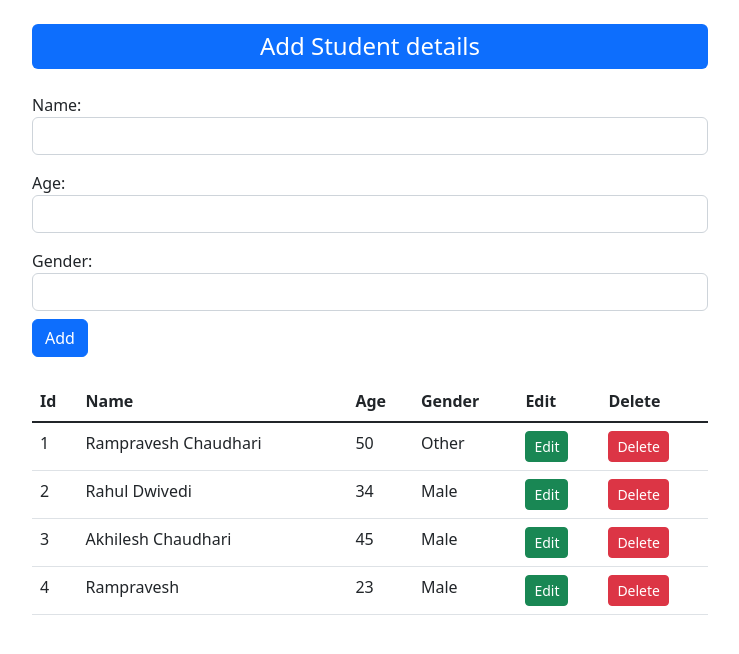
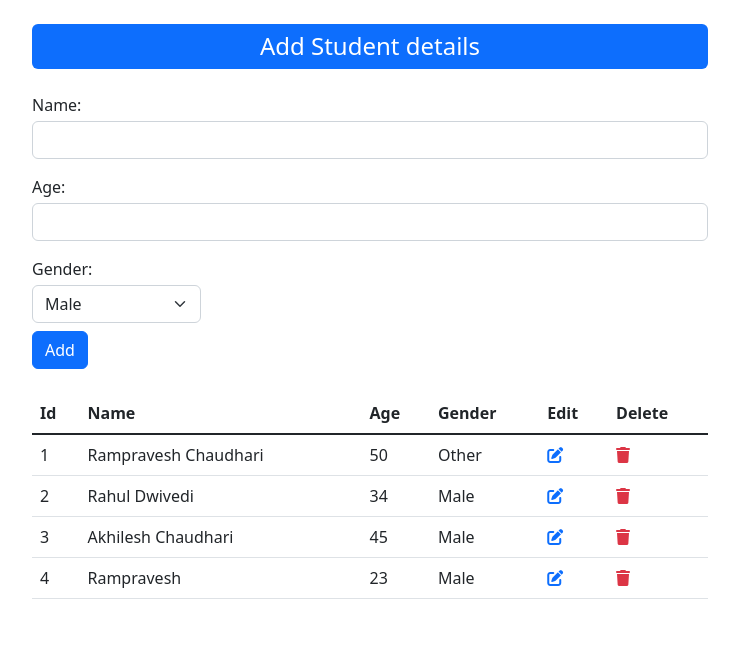
Before and after one commit to rampravesh22/django-practice, a Django app: page / in a window 1280 px wide. Shown: the top 654 px of the page, without its empty margins (270-1009 px from the left). Run offline with Django 4.2, Linux system fonts and the light colour scheme; data comes from the database, SQL or seed files in the repository; both versions use the stored data as it was after the commit; some libraries are stand-ins or nearby versions.

Commit message:
just commit

```diff
--- /dev/null
+++ b/formp/core/choices.py
@@ -0,0 +1,5 @@
+SELECT_GENDER =(
+    ("Male","Male"),
+    ("Female","Female"),
+    ("Other","Other")
+)
--- a/formp/core/forms.py
+++ b/formp/core/forms.py
@@ -1,8 +1,9 @@
 from django import forms
-
+from .choices import SELECT_GENDER
 
 class StudentRegister(forms.Form):
     name = forms.CharField(
-        required=True, label_suffix=":",widget=forms.TextInput(attrs={"class":"form-control"}))
-    age = forms.IntegerField(max_value=100,min_value=18,widget=forms.NumberInput(attrs={"class":"form-control"}))
-    gender = forms.CharField(max_length=100,widget=forms.TextInput(attrs={"class":"form-control"}))
+        required=True, label_suffix=":", widget=forms.TextInput(attrs={"class": "form-control"}))
+    age = forms.IntegerField(max_value=100, min_value=18, widget=forms.NumberInput(
+        attrs={"class": "form-control"}))
+    gender = forms.ChoiceField(choices=SELECT_GENDER,widget=forms.Select(attrs={"class":"form-select w-25"}))
--- a/formp/core/models.py
+++ b/formp/core/models.py
@@ -1,14 +1,9 @@
 from django.db import models
-
+from core.choices import SELECT_GENDER
 # Create your models here.
 
 
 class Student(models.Model):
-    gender_choice = (
-        ("Male", 'Male'),
-        ("Female", "Female"),
-        ("Other", "Other")
-    )
     name = models.CharField(max_length=100)
     age = models.IntegerField()
-    gender = models.CharField(choices=gender_choice, max_length=20)
+    gender = models.CharField(choices=SELECT_GENDER,max_length=100)
--- /dev/null
+++ b/formp/core/static/core/core.js
@@ -0,0 +1,21 @@
+$(document).ready(function () {
+    $(document).on('submit', '#form_id', function (e) {
+        console.log("hello world");
+        e.preventDefault();
+        const name = $('#name_id').val();
+        const email = $('#email_id').val();
+
+        $.ajax({
+            type: 'POST',
+            url: 'getemail/',
+            data: {
+                name: name,
+                email: email,
+                csrfmiddlewaretoken: $('input[name=csrfmiddlewaretoken]').val()
+            },
+            success: function () {
+                cosole.log("Data saved successfully")
+            },
+        });
+    });
+});
--- a/formp/core/static/core/style.css
+++ b/formp/core/static/core/style.css
@@ -1,3 +1,7 @@
 .container{
     width: clamp(500px,80%,700px);;
 }
+
+.bg-error{
+    background-color: red;
+}
--- a/formp/core/templates/core/base.html
+++ b/formp/core/templates/core/base.html
@@ -1,7 +1,6 @@
 <!DOCTYPE html>
 {% load static %}
 <html lang="en">
-
 <head>
     <meta charset="UTF-8">
     <meta http-equiv="X-UA-Compatible" content="IE=edge">
@@ -16,7 +15,12 @@
     </script>
     <link href="https://cdn.jsdelivr.net/npm/bootstrap@5.2.0/dist/css/bootstrap.min.css" rel="stylesheet"
         integrity="sha384-gH2yIJqKdNHPEq0n4Mqa/HGKIhSkIHeL5AyhkYV8i59U5AR6csBvApHHNl/vI1Bx" crossorigin="anonymous">
+    <link rel="stylesheet" href="https://cdnjs.cloudflare.com/ajax/libs/font-awesome/6.1.1/css/all.min.css"
+        integrity="sha512-KfkfwYDsLkIlwQp6LFnl8zNdLGxu9YAA1QvwINks4PhcElQSvqcyVLLD9aMhXd13uQjoXtEKNosOWaZqXgel0g=="
+        crossorigin="anonymous" referrerpolicy="no-referrer" />
+
     <link rel="stylesheet" href="{% static 'core/style.css' %}">
+    <script defer src="{% static 'core/core.js' %}"></script>
 </head>
 
 <body>
--- a/formp/core/templates/core/home.html
+++ b/formp/core/templates/core/home.html
@@ -3,17 +3,16 @@
 {% block content %}
 <div class="container">
     <h4 class="bg-primary py-2 mt-4 rounded-2 text-center text-white mb-4">Add Student details</h4>
-    <form action="" method="post">
+    <form action="" method="post" id="add-student">
         {% csrf_token %}
             {% if form.non_field_errors %}
                 {% for error in form.non_field_errors  %}
             <p>{{ error }}</p>
             {% endfor %}
         {% endif %}
-
         {% for field in form %}
             <div class="form-input mt-3">
-                <label for=" {{ field.auto_id }} ">{{field.label_tag|striptags}}</label>
+                <label class="mb-1" for="{{ field.auto_id }} ">{{field.label_tag|striptags}}</label>
                 {{ field }}
                 <small>{{ field.errors|striptags }}</small>
             </div>
@@ -41,10 +40,14 @@
                         <td scope="row">{{ student.age }}</td>
                         <td scope="row">{{ student.gender }}</td>
                          <td scope="row">
-                            <a class="btn btn-success btn-sm" href="{% url 'edit' student.id %}">Edit</a>
+                            <a class="btn-sm" href="{% url 'edit' student.id %}">
+                                <i class="fa-solid fa-edit"></i>
+                            </a>
                         </td>
                          <td scope="row">
-                            <a class="btn btn-danger btn-sm" href="{% url 'delete' student.id %}">Delete</a>
+                            <a class="text-danger btn-sm" href="{% url 'delete' student.id %}">
+                                <i class="fa-solid fa-trash"></i>
+                            </a>
                         </td>
                     </tr>
                 {% endfor %}
@@ -53,7 +56,7 @@
     </div>
     {% if messages %}
         {% for message in messages %}
-            <p {% if message.tags %} class="py-1 text-center bg-{{message.tags}} text-white" {% endif %} >{{message}}</p>
+            <p {% if message.tags %} class="py-1 rounded-3 text-center bg-{{message.tags}} text-white" {% endif %} >{{message}}</p>
         {% endfor %}
     {% endif %}
 </div>
--- a/formp/core/views.py
+++ b/formp/core/views.py
@@ -56,6 +56,6 @@ def edit_student(request, id):
 def delete_student(request, id):
     student = Student.objects.get(id=id)
     student.delete()
-    messages.warning(
+    messages.error(
         request, f"{student.name} details is deleted successfully!")
     return redirect("/", kwargs={'student': student})
```
Also changed, not shown: formp/core/templates/core/edit.html (+8 -7 lines), formp/db.sqlite3.
